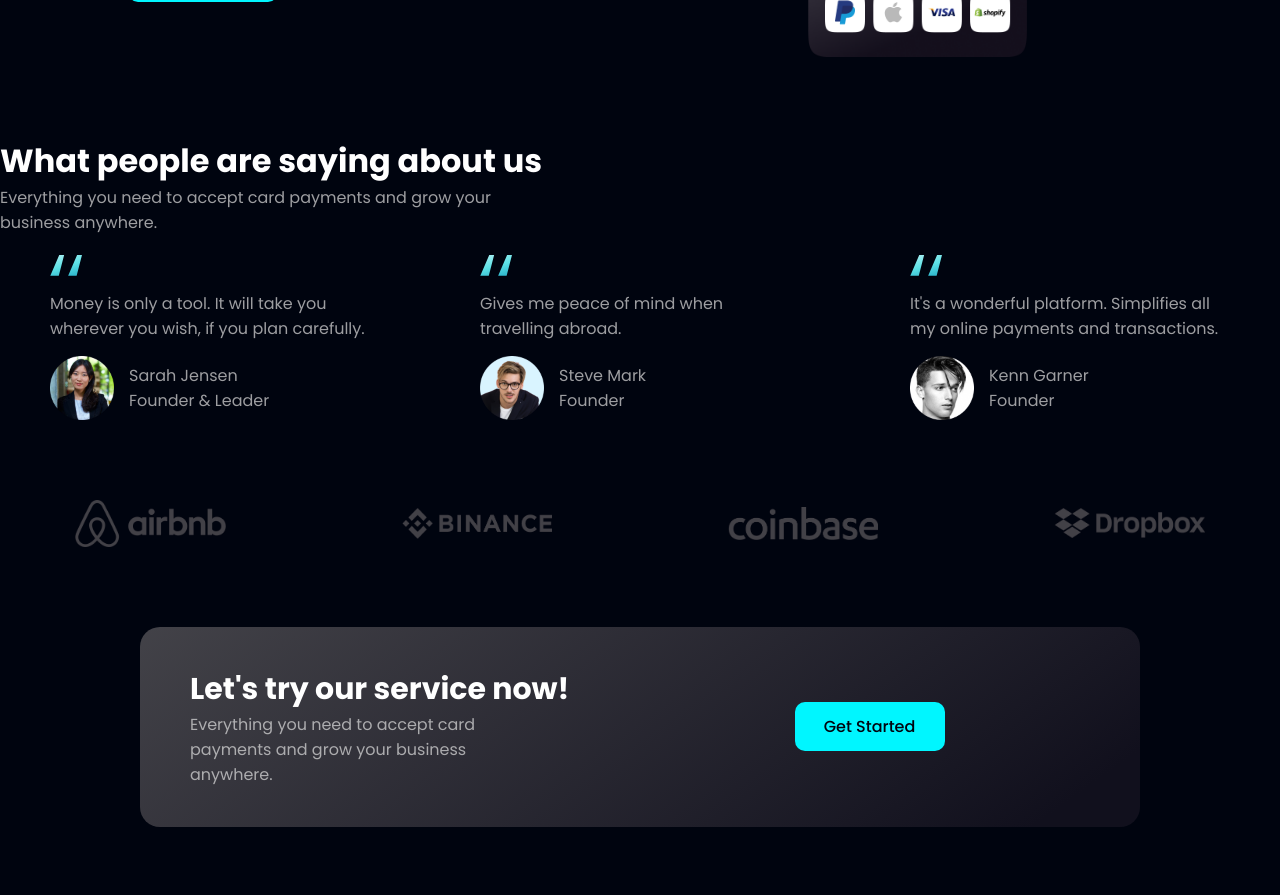
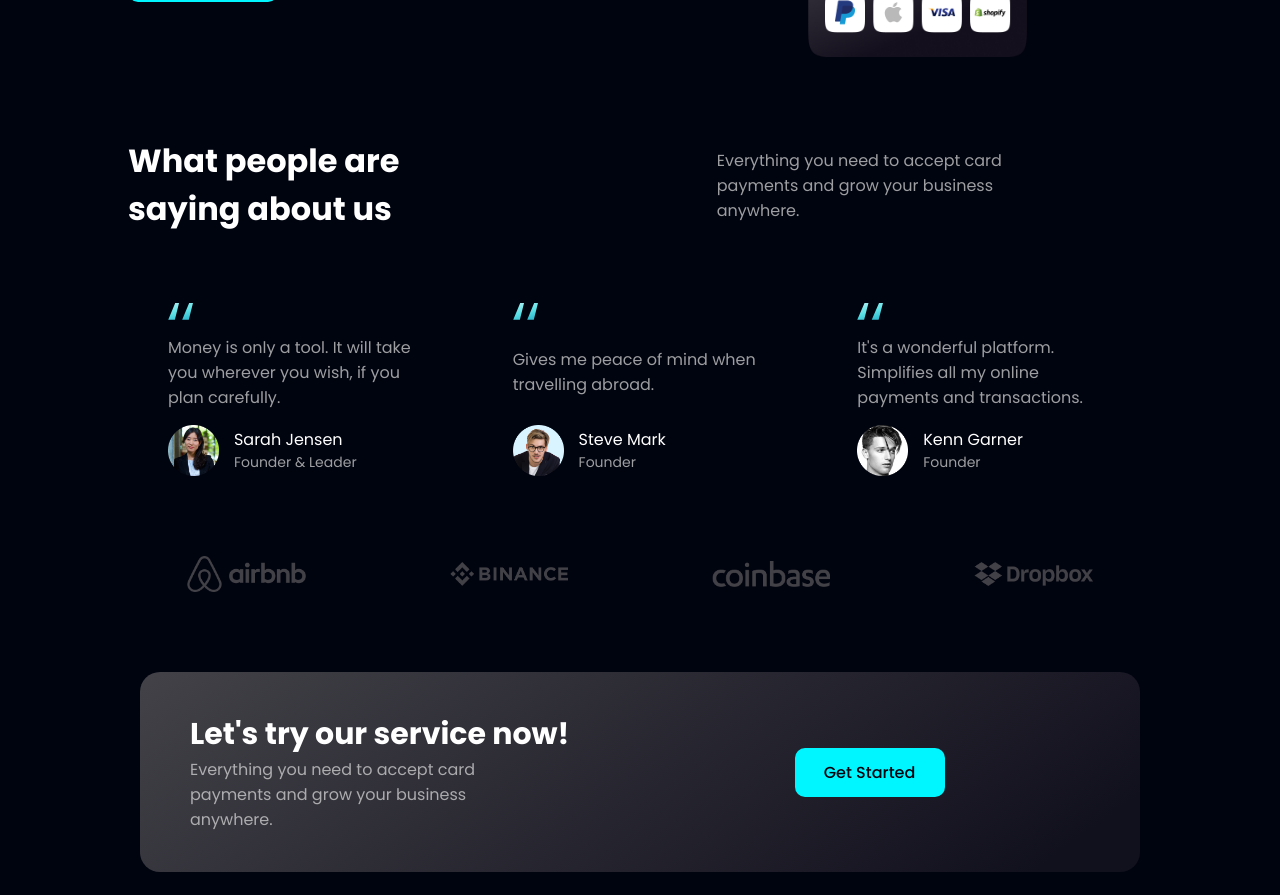
Before and after one commit to ChrisEs146/Bank-Landing, a React (Vite) app: page / in a window 1280 px wide. Shown: the part 1940-2835 px from the top of the page. Built offline with nearby package versions, Linux system fonts and the light colour scheme.

Commit message:
Update: Testimonials component

```diff
--- a/src/Components/Testimonials/Testimonials.tsx
+++ b/src/Components/Testimonials/Testimonials.tsx
@@ -3,9 +3,9 @@ import { quotes } from "../../assets";
 import "./Testimonials.css";
 function Testimonials() {
   return (
-    <section className="testimonials">
+    <section id="testimonials" className="testimonials center-elem">
       <header className="testimonials__header text-center">
-        <h2 className="dynamic-h2">{FEEDBACK.title}</h2>
+        <h2 className=" testimonials__title dynamic-h2">{FEEDBACK.title}</h2>
         <p className="dynamic-p">{FEEDBACK.content}</p>
       </header>
       <div className="testimonials__feedback">
@@ -22,8 +22,8 @@ function Testimonials() {
                   title={review.name}
                 />
                 <div className="testimonials__user-info">
-                  <span>{review.name}</span>
-                  <span>{review.title}</span>
+                  <span className="testimonials__user-name">{review.name}</span>
+                  <span className="testimonials__user-title">{review.title}</span>
                 </div>
               </div>
             </li>
```
